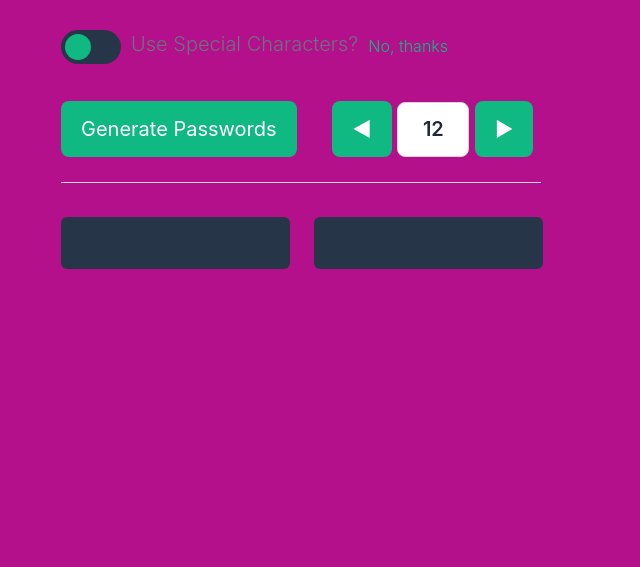
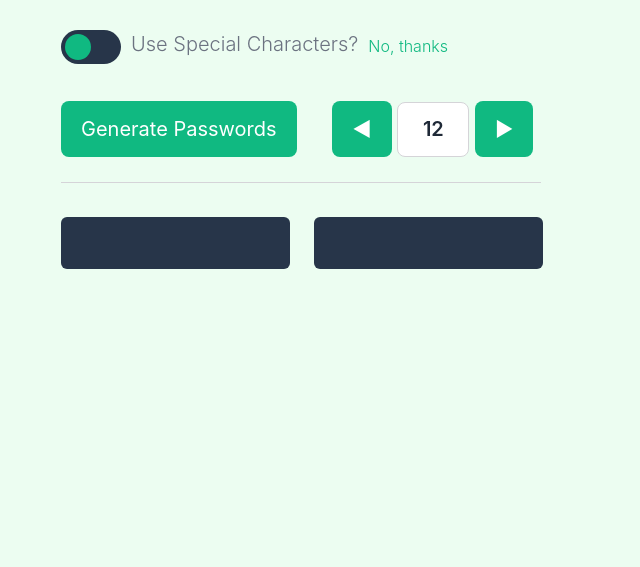
Before and after one commit to DairaSilva/MyStudy, a website built with Vite: page index.html in a window 1280 px wide. Shown: the part 233-800 px from the top of the page, without its empty margins (319-959 px from the left). Built offline with nearby package versions, Linux system fonts and the light colour scheme.

Commit message:
Revert "color change"
This reverts commit 54e0d235e1e4e6c7ae4ce97cd52bf24bcdff3dfa.

```diff
--- a/index.css
+++ b/index.css
@@ -13,7 +13,7 @@ body {
     max-width: 520px;
     margin-right: auto;
     margin-left: auto;
-    background-color: #b4108b;
+    background-color: #ECFDF1;
     color: #2B283A;
     margin-top: 0px;
     padding: 20px;
```
